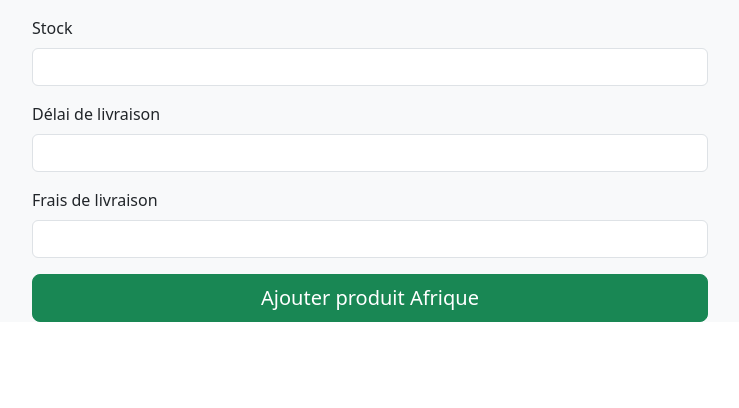
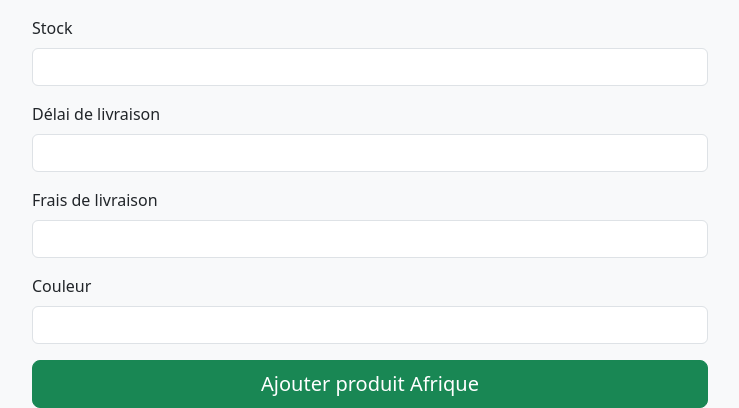
Before and after one commit to AliNIGER-com/aliniger_middle, a Flask app: page /admin/ajouter-produit-afrique in a window 1280 px wide. Shown: the part 858-1266 px from the top of the page, without its empty margins (270-1009 px from the left). Before the commit the page ends 1180 px from the top, so only its background shows below. Run offline with Flask 3, Linux system fonts and the light colour scheme; data that the repository does not hold is empty; some libraries are stand-ins or nearby versions.

Commit message:
ajout de la colonne couleur

```diff
--- a/app/models.py
+++ b/app/models.py
@@ -111,6 +111,7 @@ class ProduitAfrique(db.Model):
     stock = db.Column(db.Integer)
     delais_livraison = db.Column(db.String(100))  # ajout de la colonne délai de livraison
     Frais = db.Column(db.String(100))
+    Couleur = db.Column(db.String(100), nullable=True)
 
     vendeur_id = db.Column(db.Integer, db.ForeignKey('vendeurs.id'))
     boutique_id = db.Column(db.Integer, db.ForeignKey('boutiques.id'))
--- a/app/routes/produit_routes.py
+++ b/app/routes/produit_routes.py
@@ -18,7 +18,8 @@ def get_produits_afrique():
         "vendeur": p.vendeur.to_dict() if p.vendeur else None,
         "stock": p.stock,
         "délai_livraison": p.delais_livraison,
-        "frais": p.frais  # ✅ nom correct
+        "frais": p.frais,
+        "couleur": p.couleur
     } for p in produits])
 
 @produit_routes.route('/api/produits_alibaba', methods=['GET'])
--- a/app/templates/add_afrique.html
+++ b/app/templates/add_afrique.html
@@ -99,6 +99,11 @@
             {{ form.Frais(class="form-control") }}
         </div>
 
+        <div class="mb-3">
+            {{ form.Couleur.label(class="form-label") }}
+            {{ form.Couleur(class="form-control") }}
+        </div>
+
         <div class="d-grid">
             {{ form.submit(class="btn btn-success btn-lg") }}
         </div>
--- a/app/templates/produits_afrique.html
+++ b/app/templates/produits_afrique.html
@@ -101,8 +101,9 @@
                   <button type="submit" class="btn btn-sm btn-outline-danger btn-action">🗑 Supprimer</button>
                 </form>
               </td>
-              <td contenteditable="true" data-field="delais_livraison">{{ p.Frais or '' }}</td>
+              <td contenteditable="true" data-field="delais_livraison">{{ p.delais_livraison or '' }}</td>
               <td contenteditable="true" data-field="Frais">{{ p.Frais or '' }}</td>
+              <td contenteditable="true" data-field="Couleur">{{ p.Couleur or '' }}</td>
             </tr>
           {% endfor %}
         </tbody>
--- a/forms.py
+++ b/forms.py
@@ -22,6 +22,7 @@ class ProduitAfriqueForm(FlaskForm):
     stock = IntegerField('Stock', validators=[Optional(), NumberRange(min=0)])
     delais_livraison = StringField('Délai de livraison', validators=[Optional()])
     Frais = StringField('Frais de livraison', validators=[Optional()])
+    Couleur = StringField('Couleur', validators=[Optional()])
     submit = SubmitField('Ajouter produit Afrique')
 
     def __init__(self, *args, **kwargs):
```
